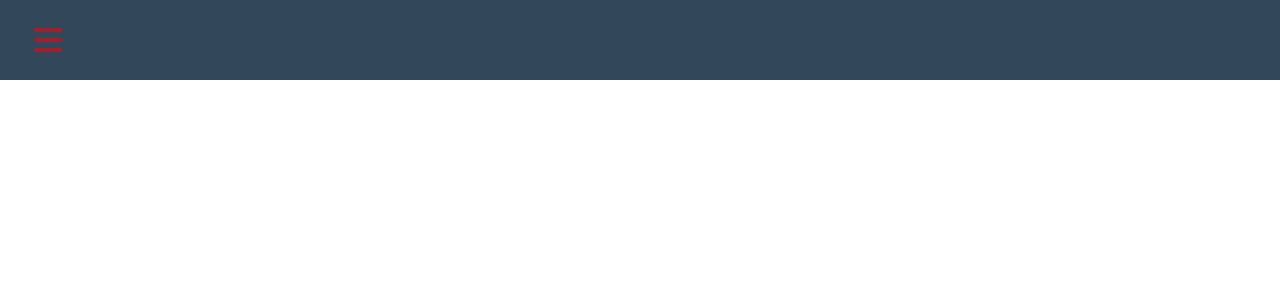
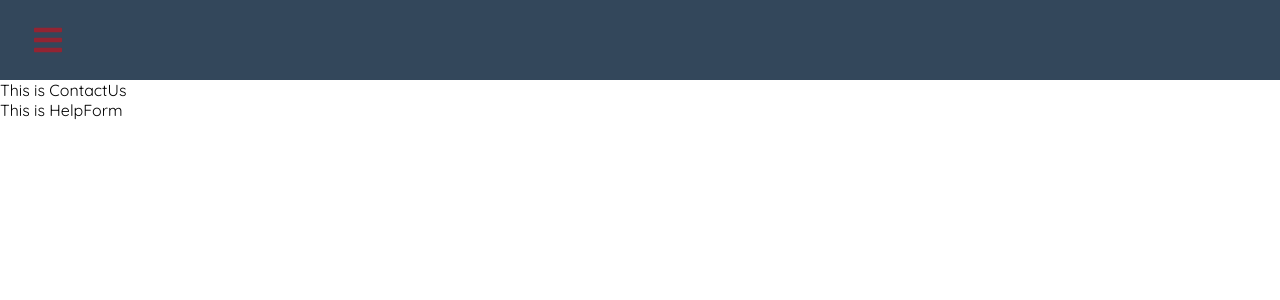
Before and after one commit to Pugsly99/Creators-Collection, a React (Create React App) app: page /About/ContactUs in a window 1280 px wide. Shown: the top 300 px of the page. Built offline with nearby package versions, Linux system fonts and the light colour scheme.

Commit message:
about and contact

```diff
--- /dev/null
+++ b/src/components/About/ContactUs.js
@@ -0,0 +1,14 @@
+import React from 'react';
+import HelpForm from './HelpForm';
+
+function ContactUs() {
+  return (
+    <div className='ContactUs'>
+      <p>This is ContactUs</p>
+      <HelpForm />
+    </div>
+  );
+}
+
+
+export default ContactUs;
--- /dev/null
+++ b/src/components/About/OurPlan.js
@@ -0,0 +1,12 @@
+import React from 'react';
+
+function OurPlan() {
+  return (
+    <div className='OurPlan'>
+      <p>This is OurPlan</p>
+
+    </div>
+  );
+}
+
+export default OurPlan;
--- a/src/components/App.js
+++ b/src/components/App.js
@@ -10,6 +10,9 @@ import PobloPicasso from './Artists/PobloPicasso';
 import CalvinKlein from './Designers/CalvinKlein';
 import Versace from './Designers/Versace';
 import LouisVuitton from './Designers/LouisVuitton';
+import OurPlan from './About/OurPlan';
+import ContactUs from './About/ContactUs';
+
 
 
 function App(){
@@ -26,6 +29,8 @@ function App(){
         <Route path = "/Designers/CalvinKlein" exact component = {CalvinKlein} />
         <Route path = "/Designers/Versace" exact component = {Versace} />
         <Route path = "/Designers/LouisVuitton" exact component = {LouisVuitton} />
+        <Route path = "/About/OurPlan" exact component = {OurPlan} />
+        <Route path = "/About/ContactUs" exact component = {ContactUs} />
       </Switch>
     </Router>
   );
```
Also changed, not shown: src/components/About.js (deleted, +0 -12 lines), src/components/Contact.js (deleted, +0 -14 lines), src/components/About/HelpForm.js (renamed from src/components/HelpForm.js).
